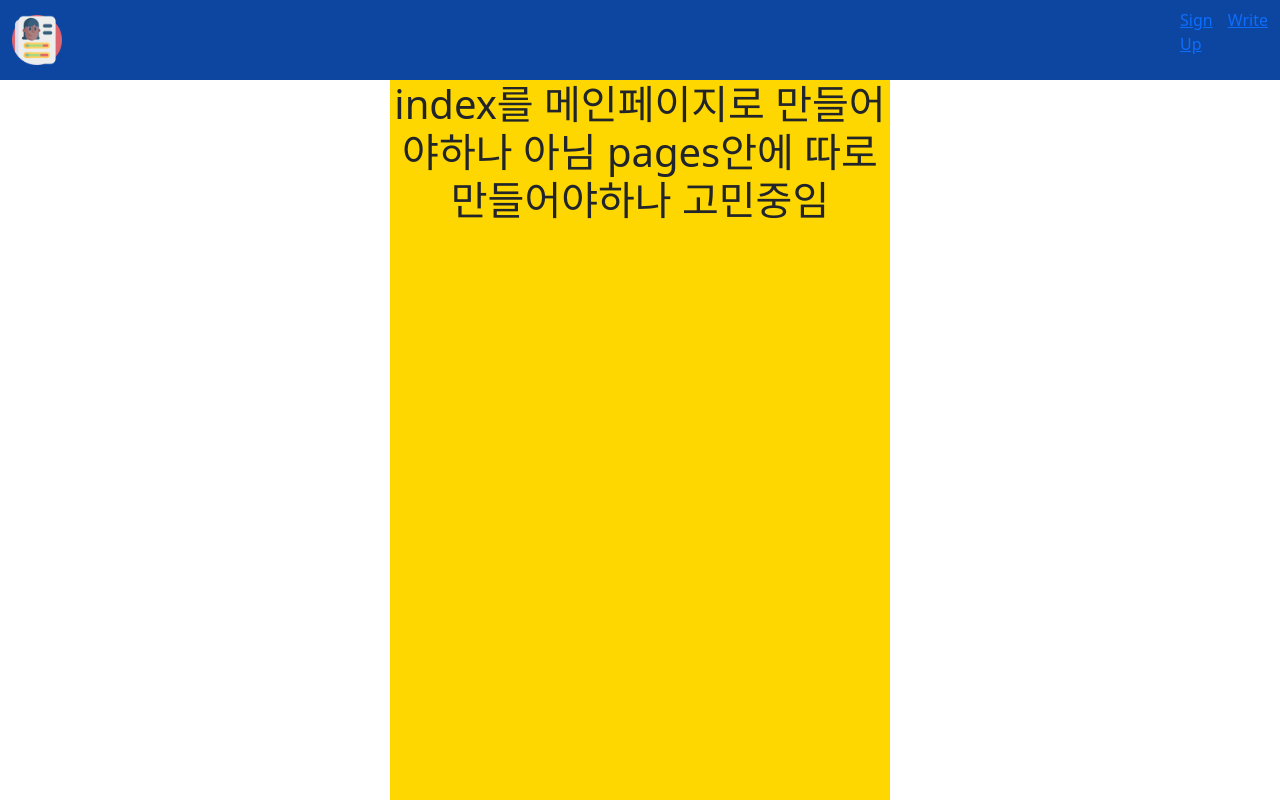
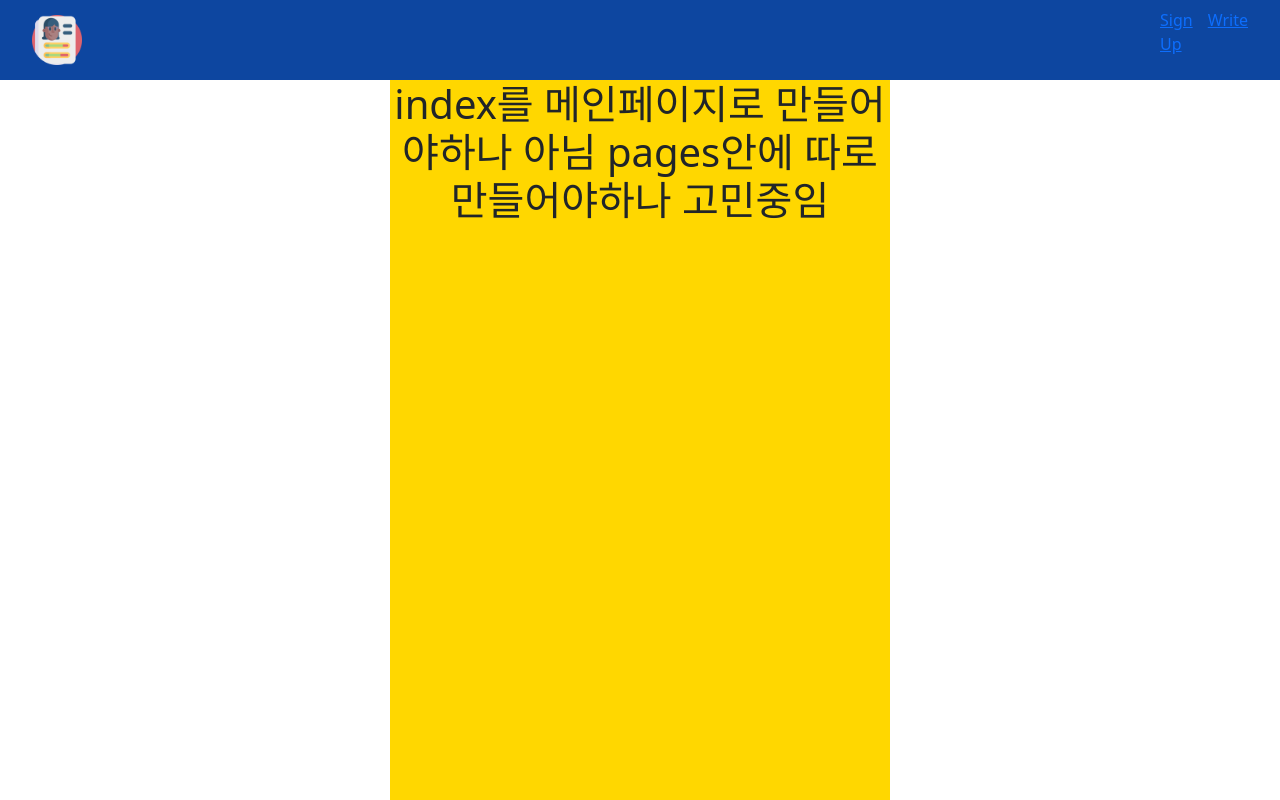
Before and after one commit to youjinDev/resume-maker, a Next.js app in the folder client/: page / in a window 1280 px wide. Shown: the top 800 px of the page. Built offline with nearby package versions, Linux system fonts and the light colour scheme.

Commit message:
[UPDATE] Modifying css

```diff
--- a/client/components/common/Header.tsx
+++ b/client/components/common/Header.tsx
@@ -34,7 +34,7 @@ const HeaderContainer = styled.div`
   display: flex;
   align-items: center;
   justify-content: space-between;
-  padding: 8px 12px;
+  padding: 8px 32px;
 
   .logo {
     cursor: pointer;
```
